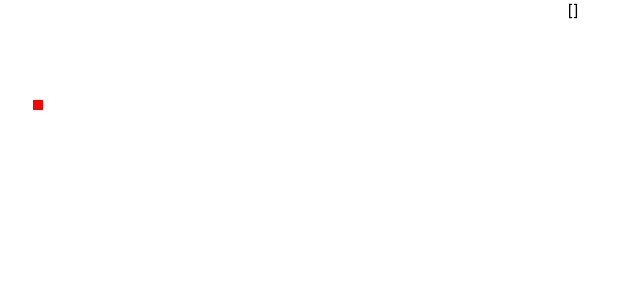
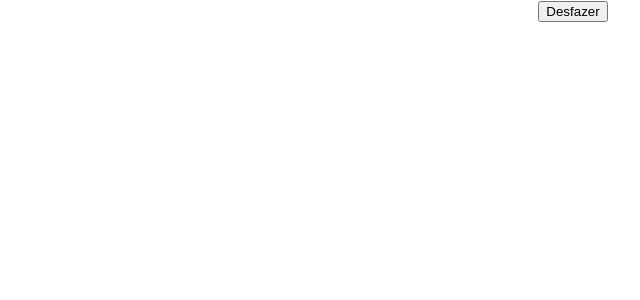
Before and after one commit to luna-alves-dev/RedPoints, a React (Create React App) app: page / in a window 1280 px wide. Shown: the top 300 px of the page, without its empty margins (67-707 px from the left). Built offline with nearby package versions, Linux system fonts and the light colour scheme.

Commit message:
Implemento função para retirar o último dot clicado.

```diff
--- a/src/App.jsx
+++ b/src/App.jsx
@@ -7,17 +7,36 @@ const handleClick = (event) => {
 
   const newDot = {
     clientX: event.clientX,
-    clientY: event.clientY
-  }
-  // copio o que já tinha na minha state com o uso do spread operator e crio um novo array, e passo um novo valor para ele.
+    clientY: event.clientY,
+  };
+  console.log(newDot);
   setList((prev) => [...prev, newDot]);
-}
-  return <div id='page' onClick={handleClick}>
-    {JSON.stringify(list)}
-    <span className='dot'/>
-    </div>;
+};
+// stopProgation impede que quando eu clicar no "desfazer", um novo dot seja exibido em cima do botão.
+const handleUndu= (event) => {
+  event.stopPropagation();
+  console.log('undu');
+
+  // Agora trabalha-se na função que vai fazer a retirada do último dot clicado.
+
+  setList((prev) => {
+    const newArr = [...prev];
+    newArr.splice(0,-1);
+    return newArr;
+  })
+};
+// Por ser um array eu consigo fazer um map no meu list. Aqui itero e faço um loop nas informações que tenho.
+  return (
+  <div id='page' onClick={handleClick}>
+    <button onClick={handleUndu}>Desfazer</button>
+  {list.map((item) => (
+  <span
+  className='dot'
+  style={{ left: item.clientX, top: item.clientY }}
+  />
+  ))}
+    </div>
+);
 }
 
 export default App;
-
-// fazendo o stringfy eu consigo ver se está retornando os valores do novo array a partir dos cliques sucessivos na tela.
```
